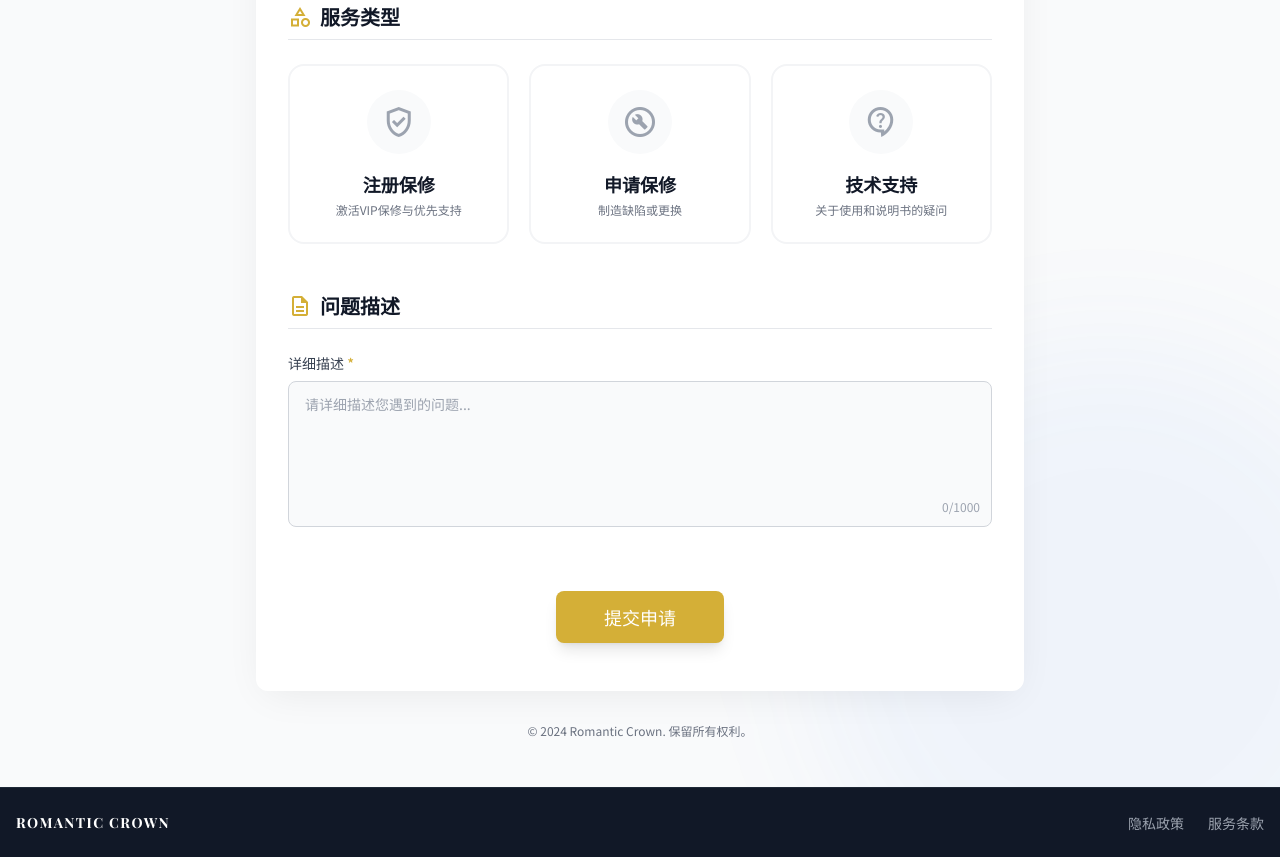
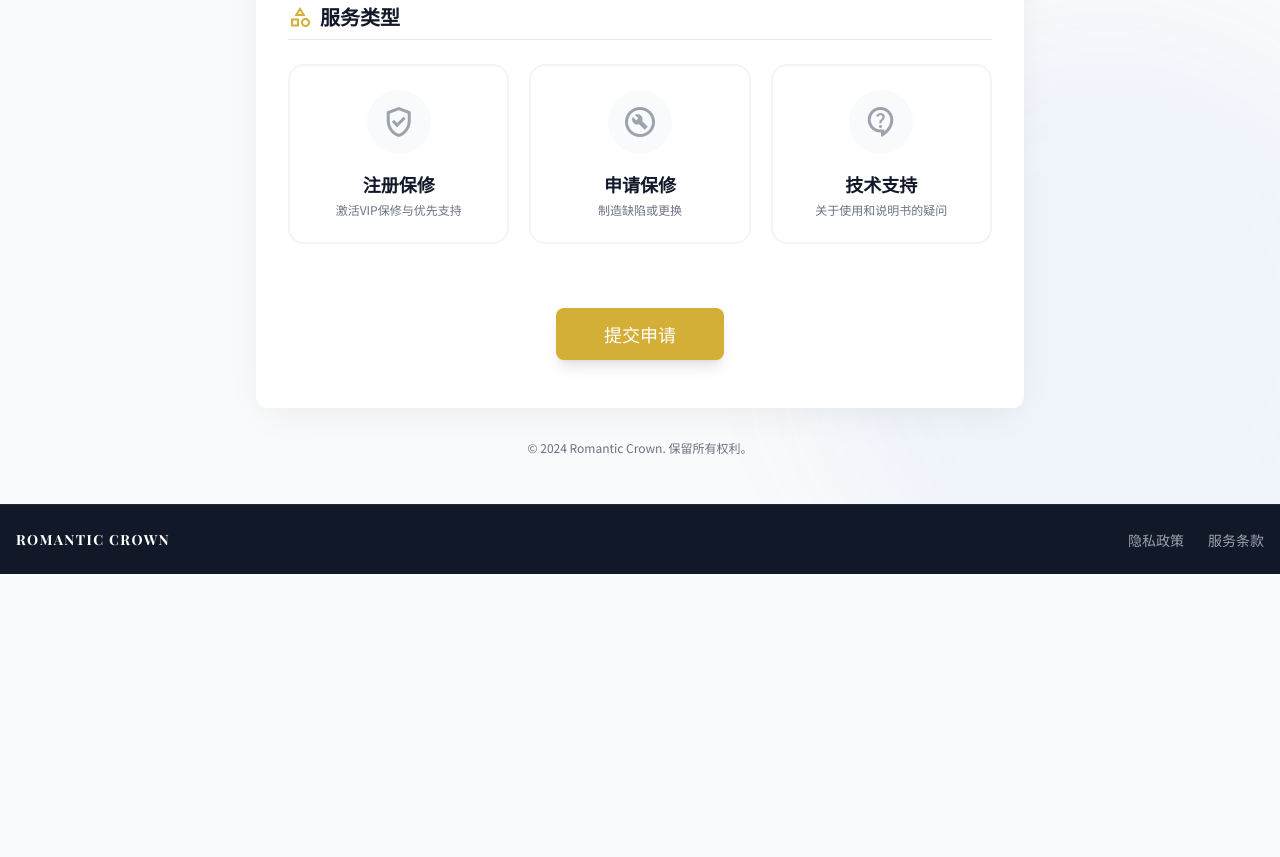
Before and after one commit to romanticcrownbr-coder/romantic-crown-after-sales, a plain HTML site: page index.html in a window 1280 px wide. Shown: the part 821-1678 px from the top of the page. After the commit the page ends 1395 px from the top, so only its background shows below. Drawn offline with nearby package versions, Linux system fonts and the light colour scheme.

Commit message:
Feature: Conditional display of problem description based on service type

```diff
--- a/index.html
+++ b/index.html
@@ -254,7 +254,7 @@
                         </div>
                     </section>
 
-                    <section class="space-y-6">
+                    <section class="space-y-6 hidden" id="description-section">
                         <div class="flex items-center space-x-2 border-b border-gray-200 dark:border-gray-700 pb-2">
                             <span class="material-symbols-outlined text-primary">description</span>
                             <h3 class="text-xl font-bold text-gray-900 dark:text-white">问题描述</h3>
@@ -264,7 +264,7 @@
                                 详细描述 <span class="text-primary">*</span>
                             </label>
                             <div class="relative">
-                                <textarea class="block w-full px-4 py-3 rounded-lg border-gray-300 dark:border-gray-600 bg-gray-50 dark:bg-gray-800 text-gray-900 dark:text-white placeholder-gray-400 focus:border-primary focus:ring-primary sm:text-sm transition-shadow duration-200 ease-in-out resize-none" id="description" name="description" placeholder="请详细描述您遇到的问题..." required="" rows="6"></textarea>
+                                <textarea class="block w-full px-4 py-3 rounded-lg border-gray-300 dark:border-gray-600 bg-gray-50 dark:bg-gray-800 text-gray-900 dark:text-white placeholder-gray-400 focus:border-primary focus:ring-primary sm:text-sm transition-shadow duration-200 ease-in-out resize-none" id="description" name="description" placeholder="请详细描述您遇到的问题..." rows="6"></textarea>
                                 <div class="absolute bottom-3 right-3 text-xs text-gray-400">
                                     <span id="current-count">0</span>/1000
                                 </div>
--- a/js/main.js
+++ b/js/main.js
@@ -58,6 +58,9 @@ document.addEventListener('DOMContentLoaded', () => {
     });
 
     function validateField(input) {
+        // Skip validation if the element is hidden
+        if (input.offsetParent === null) return true;
+
         const fieldName = input.name;
         const value = input.value.trim();
         const pattern = patterns[fieldName];
```
